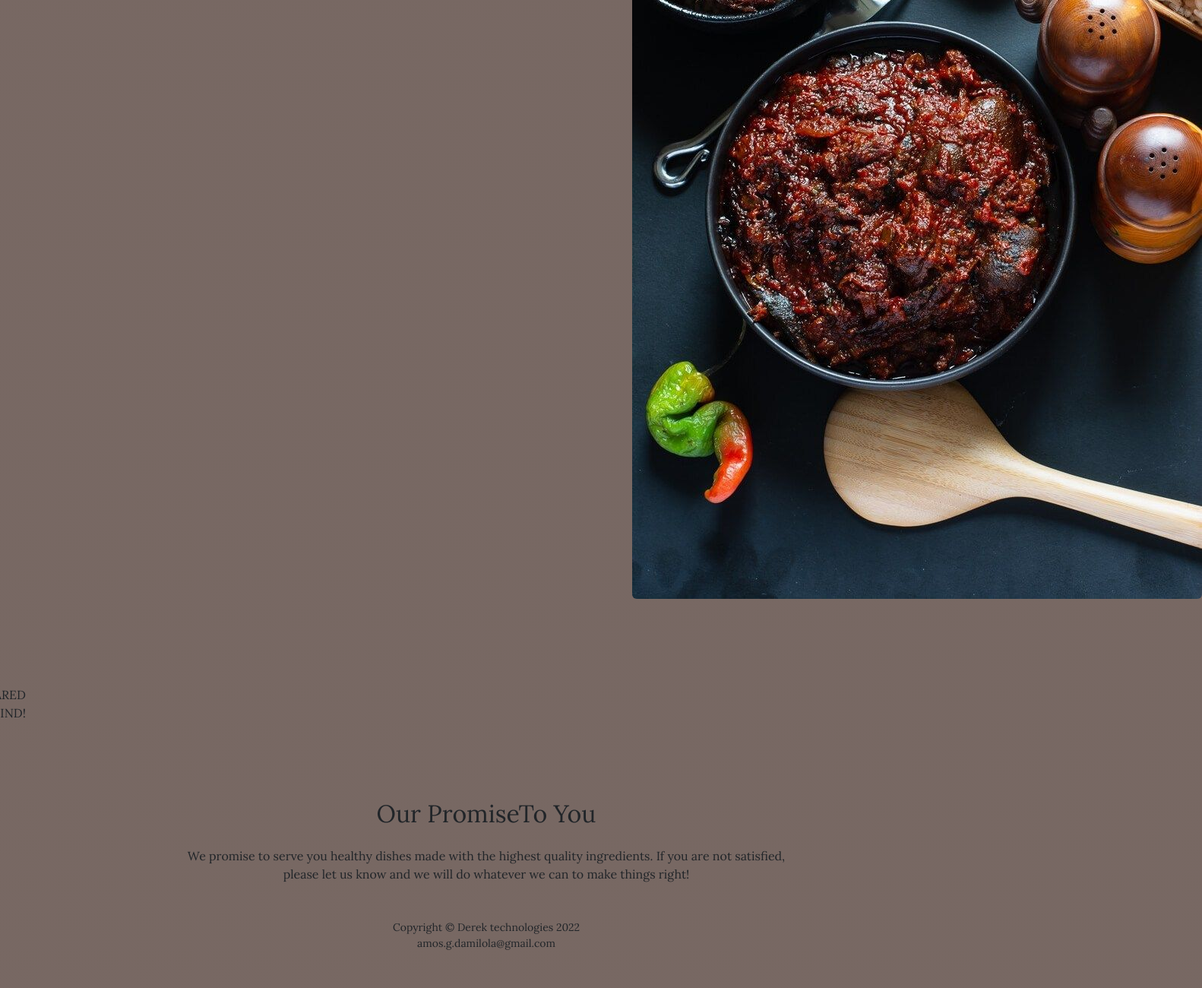
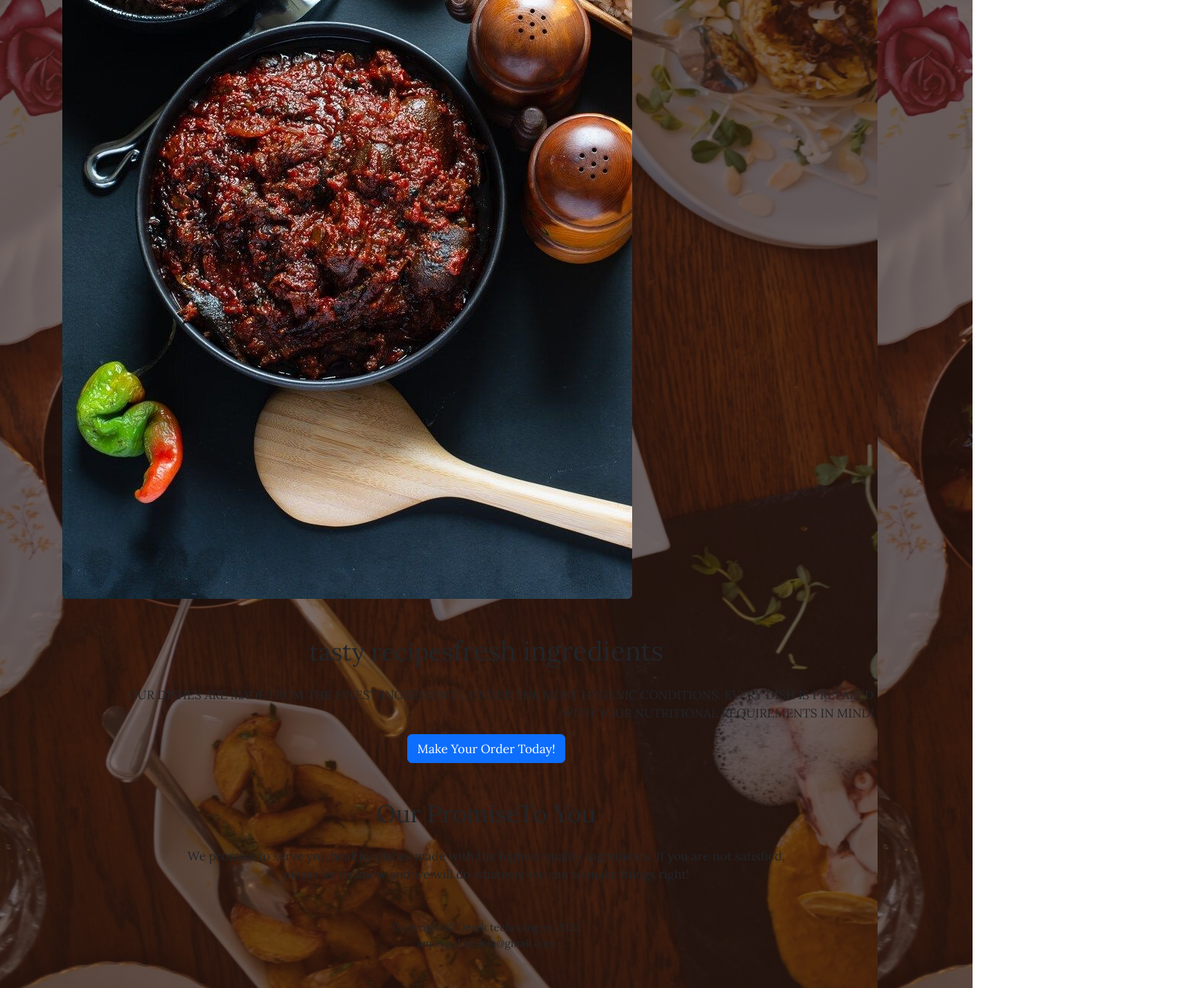
Before and after one commit to cyber-fruit/cyber-fruit, a plain HTML site: page index.html in a window 1280 px wide. Shown: the part 433-1733 px from the top of the page at 76% size, 1582 px wide, since content can reach past the window. Drawn offline with nearby package versions, Linux system fonts and the light colour scheme; files that its build step writes are made by us from their sources; files whose address does not match are found by name.

Commit message:
Update index.html

```diff
--- a/index.html
+++ b/index.html
@@ -6,16 +6,16 @@
     <meta name="viewport" content="width=device-width, initial-scale=1.0, shrink-to-fit=no">
     <title>thefoodie-verse</title>
     <meta name="description" content="Here at foodie_verse, we believe the road to the heart is through the stomach.">
-    <link rel="stylesheet" href="assets/bootstrap/css/bootstrap.min.css">
+    <link rel="stylesheet" href="bootstrap.min.css">
     <link rel="stylesheet" href="https://fonts.googleapis.com/css?family=Raleway:100,100i,200,200i,300,300i,400,400i,500,500i,600,600i,700,700i,800,800i,900,900i&amp;display=swap">
     <link rel="stylesheet" href="https://fonts.googleapis.com/css?family=Lora:400,400i,700,700i&amp;display=swap">
     <link rel="stylesheet" href="https://cdnjs.cloudflare.com/ajax/libs/animate.css/3.5.2/animate.min.css">
     <link rel="stylesheet" href="https://cdnjs.cloudflare.com/ajax/libs/aos/2.3.4/aos.css">
-    <link rel="stylesheet" href="assets/css/New%20Folder/untitled.css">
-    <link rel="stylesheet" href="assets/css/untitled-1.css">
+    <link rel="stylesheet" href="untitled.css">
+    <link rel="stylesheet" href="untitled-1.css">
 </head>
 
-<body style="background: linear-gradient(rgba(47, 23, 15, 0.65), rgba(47, 23, 15, 0.65)), url(&quot;assets/img/pexels-mister-mister-3434523.jpg&quot;);background-size: auto, contain;">
+<body style="background: linear-gradient(rgba(47, 23, 15, 0.65), rgba(47, 23, 15, 0.65)), url(&quot;pexels-mister-mister-3434523.jpg&quot;);background-size: auto, contain;">
     <h1 class="text-center text-white d-none d-lg-block site-heading"></h1>
     <nav class="navbar navbar-dark navbar-expand-lg bg-dark py-lg-4" id="mainNav">
         <div class="container"><a class="navbar-brand text-uppercase d-lg-none text-expanded" href="about.html" style="color: var(--bs-orange);background: var(--bs-gray-800);text-shadow: 0px 0px 20px;">FOODIE_VERSE!</a><button data-bs-toggle="collapse" class="navbar-toggler tada animated" data-bs-target="#navbarResponsive-5"><span class="visually-hidden">Toggle navigation</span><span class="navbar-toggler-icon"></span></button>
@@ -31,7 +31,7 @@
     </nav>
     <section class="page-section clearfix">
         <div class="container">
-            <div class="intro"><img class="img-fluid intro-img mb-3 mb-lg-0 rounded" data-aos="slide-left" src="assets/img/Ofada%20Stew.jpg">
+            <div class="intro"><img class="img-fluid intro-img mb-3 mb-lg-0 rounded" data-aos="slide-left" src="Ofada%20Stew.jpg">
                 <div class="text-center intro-text p-5 rounded bg-faded" data-aos="slide-right">
                     <h2 class="section-heading mb-4"><span class="section-heading-upper">tasty recipes</span><span class="section-heading-lower" style="font-size: 35px;text-align: left;">fresh ingredients</span></h2>
                     <p class="mb-3" style="text-align: right;">OUR DISHES ARE MADE FROM THE FINEST INGREDIENTS, UNDER THE MOST HYGENIC CONDITIONS. EVERY DISH IS PREPARED WITH YOUR NUTRITIONAL REQUIREMENTS IN MIND!</p>
@@ -67,10 +67,10 @@
             <li class="nav-item"><a class="nav-link" href="kitchen.html">the kitchen</a></li>
         </ul>
     </div>
-    <script src="assets/bootstrap/js/bootstrap.min.js"></script>
-    <script src="assets/js/bs-init.js"></script>
+    <script src="bootstrap.min.js"></script>
+    <script src="bs-init.js"></script>
     <script src="https://cdnjs.cloudflare.com/ajax/libs/aos/2.3.4/aos.js"></script>
-    <script src="assets/js/current-day.js"></script>
+    <script src="current-day.js"></script>
 </body>
 
 </html>
```
